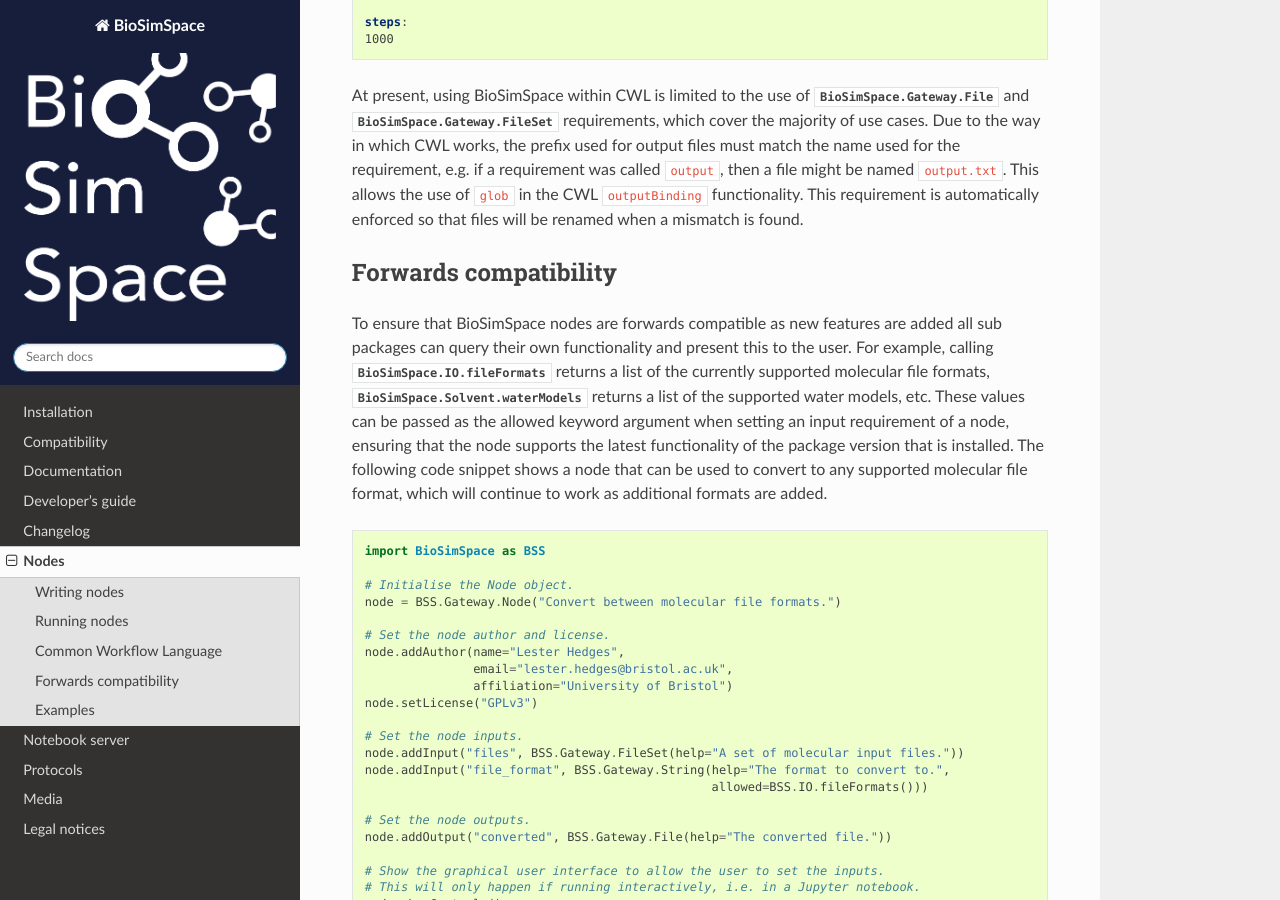
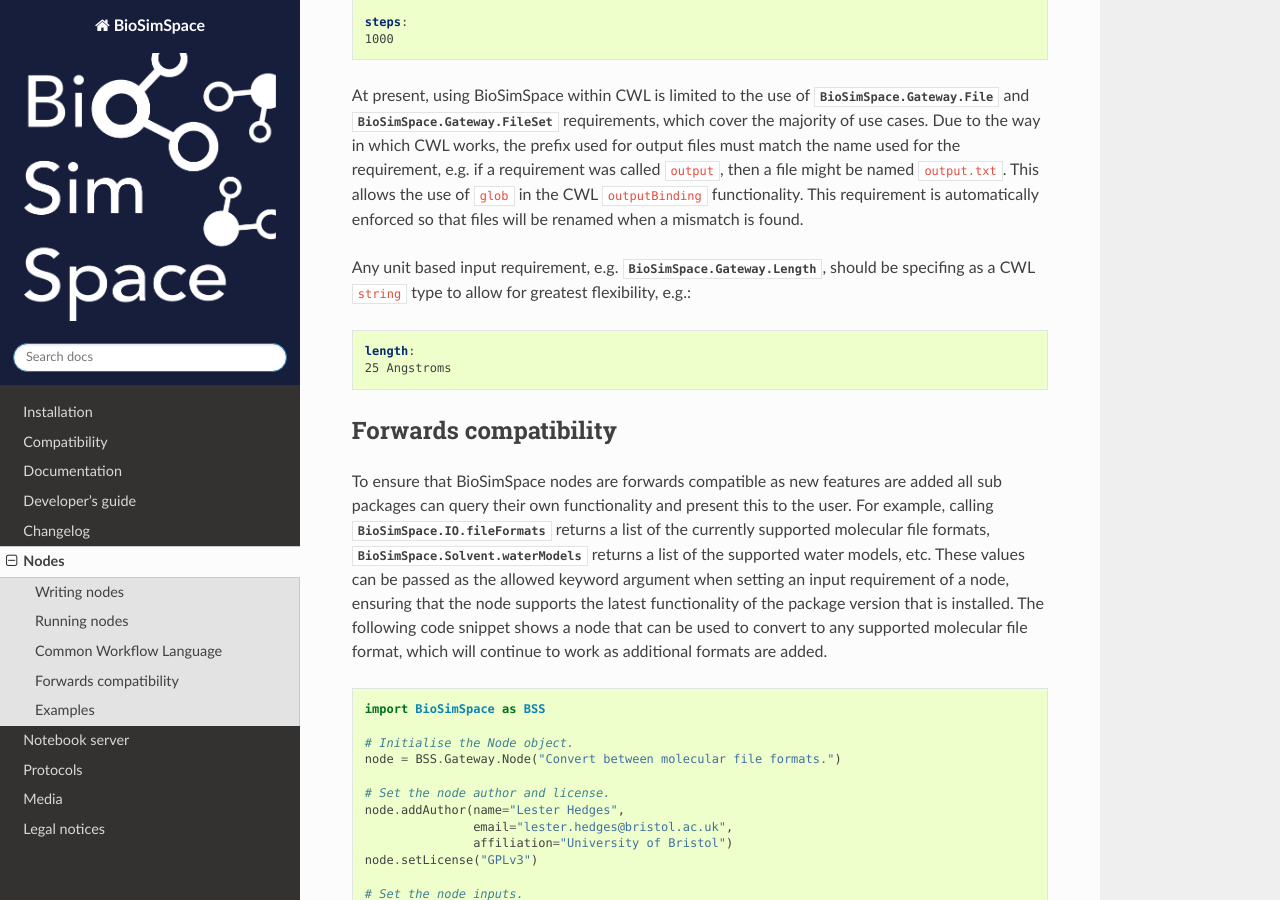
Before and after one commit to michellab/BioSimSpace, a Sphinx documentation site: the page built from doc/source/nodes.rst, in a window 1280 px wide and 900 px high, scrolled down 3418 px. Built offline with Sphinx 7.4.7 and the Read the Docs theme 2.0.0, drawn with Linux system fonts in a browser that asks for light colours; the version number could not be read and is left out.

Commit message:
Added note about defining unit based types.

```diff
--- a/doc/source/nodes.rst
+++ b/doc/source/nodes.rst
@@ -170,6 +170,15 @@
 functionality. This requirement is automatically enforced so that files will
 be renamed when a mismatch is found.
 
+Any unit based input requirement, e.g.
+:class:`BioSimSpace.Gateway.Length <BioSimSpace.Gateway.Length>`, should be
+specifing as a CWL ``string`` type to allow for greatest flexibility, e.g.:
+
+.. code-block:: yaml
+
+    length:
+    25 Angstroms
+
 Forwards compatibility
 ======================
 
```
